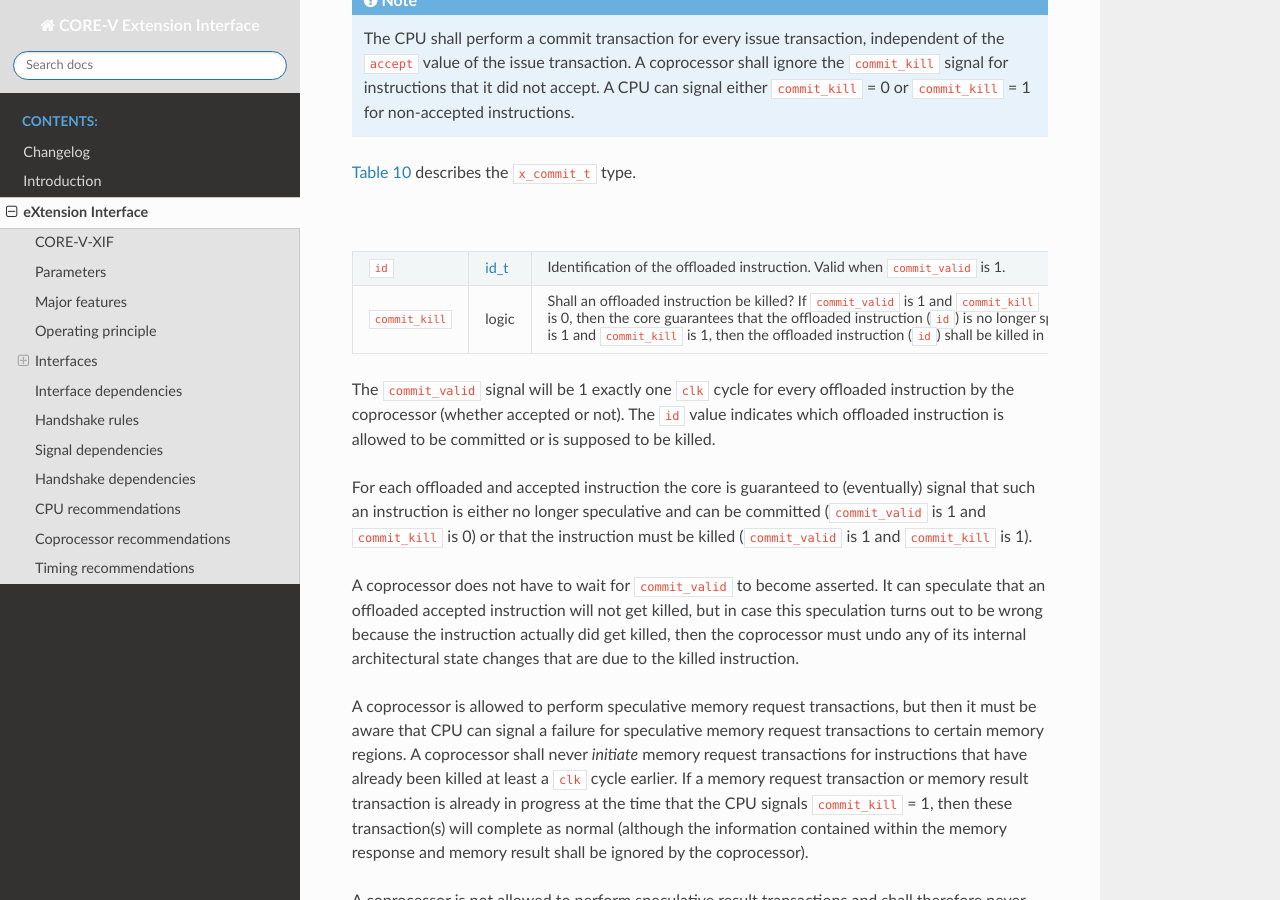
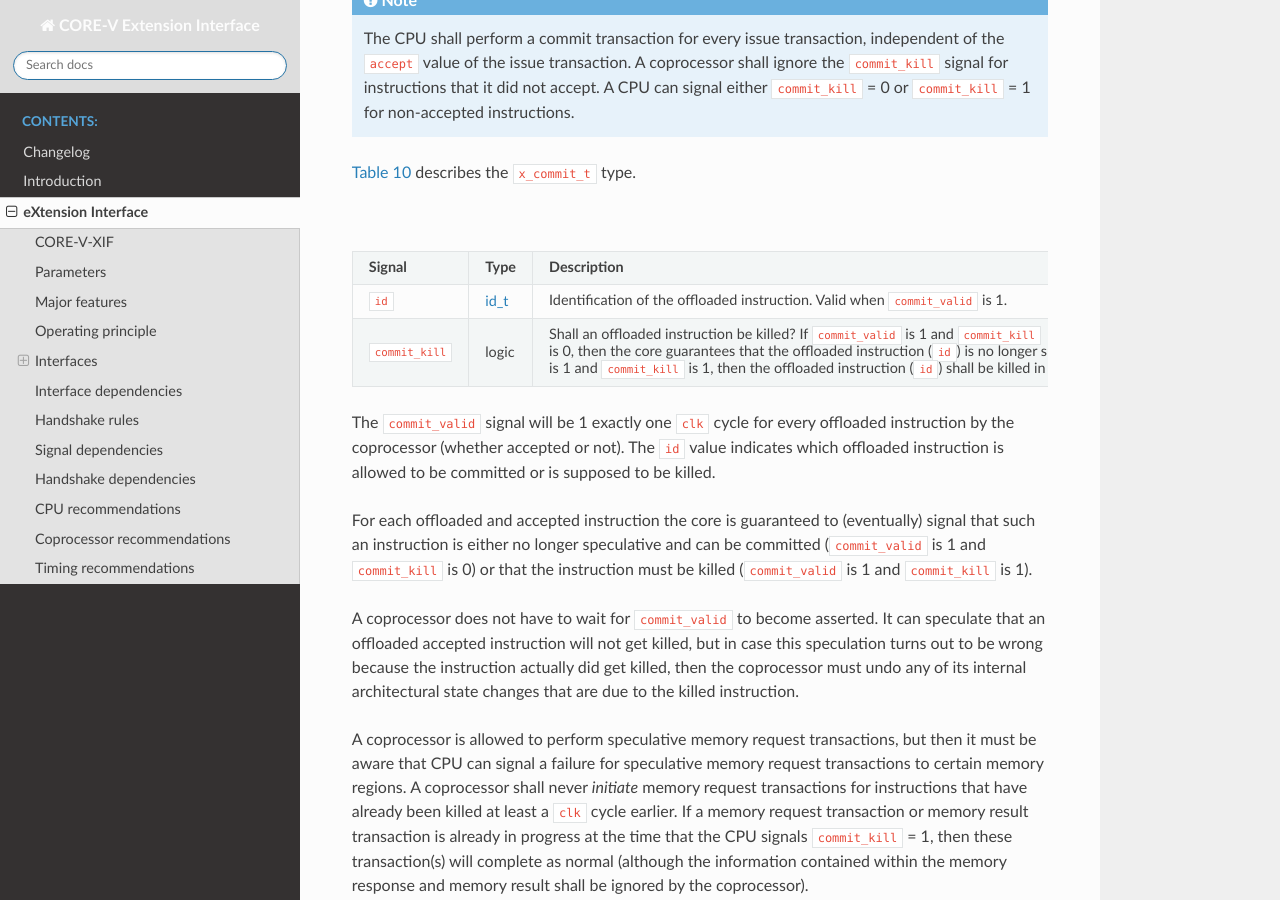
Before and after one commit to openhwgroup/core-v-xif, a Sphinx documentation site: the page built from docs/source/x_ext.rst, in a window 1280 px wide and 900 px high, scrolled down 13089 px. Built offline with Sphinx 7.4.7 and the Read the Docs theme 2.0.0, drawn with Linux system fonts in a browser that asks for light colours.

Commit message:
Adding missing header to commit packet type table

```diff
--- a/docs/source/x_ext.rst
+++ b/docs/source/x_ext.rst
@@ -620,6 +620,8 @@
   :name: Commit packet type
 
   +--------------------+------------------------+------------------------------------------------------------------------------------------------------------------------------+
+  | **Signal**         | **Type**               | **Description**                                                                                                              |
+  +--------------------+------------------------+------------------------------------------------------------------------------------------------------------------------------+
   | ``id``             | :ref:`id_t <id>`       | Identification of the offloaded instruction. Valid when ``commit_valid`` is 1.                                               |
   +--------------------+------------------------+------------------------------------------------------------------------------------------------------------------------------+
   | ``commit_kill``    | logic                  | Shall an offloaded instruction be killed? If ``commit_valid`` is 1 and ``commit_kill`` is 0, then the core guarantees        |
```
